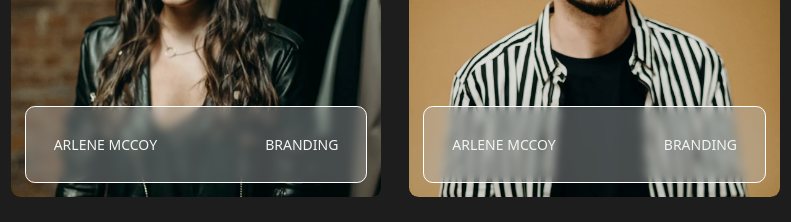
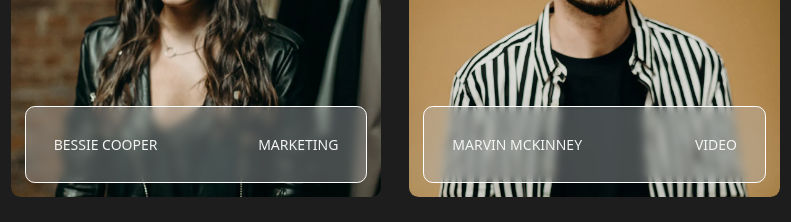
Before and after one commit to anirba-ux/Css-Respnsive-calss-12, a plain HTML site: page index.html in a window 1280 px wide. Shown: the part 2040-2262 px from the top of the page, 444-1235 px from the left. Drawn offline with nearby package versions, Linux system fonts and the light colour scheme.

Commit message:
some card correction

```diff
--- a/index.html
+++ b/index.html
@@ -116,8 +116,8 @@
                     </div>
                 </div>
                 <div class="bottom">
-                    <p>Arlene McCoy</p>
-                    <p>Branding</p>
+                    <p>Bessie Cooper</p>
+                    <p>Marketing</p>
                 </div>
             </div>
             <div class="card3">
@@ -133,8 +133,8 @@
                     </div>
                 </div>
                 <div class="bottom">
-                    <p>Arlene McCoy</p>
-                    <p>Branding</p>
+                    <p>Marvin McKinney</p>
+                    <p>Video</p>
                 </div>
             </div>
         </section>
```
